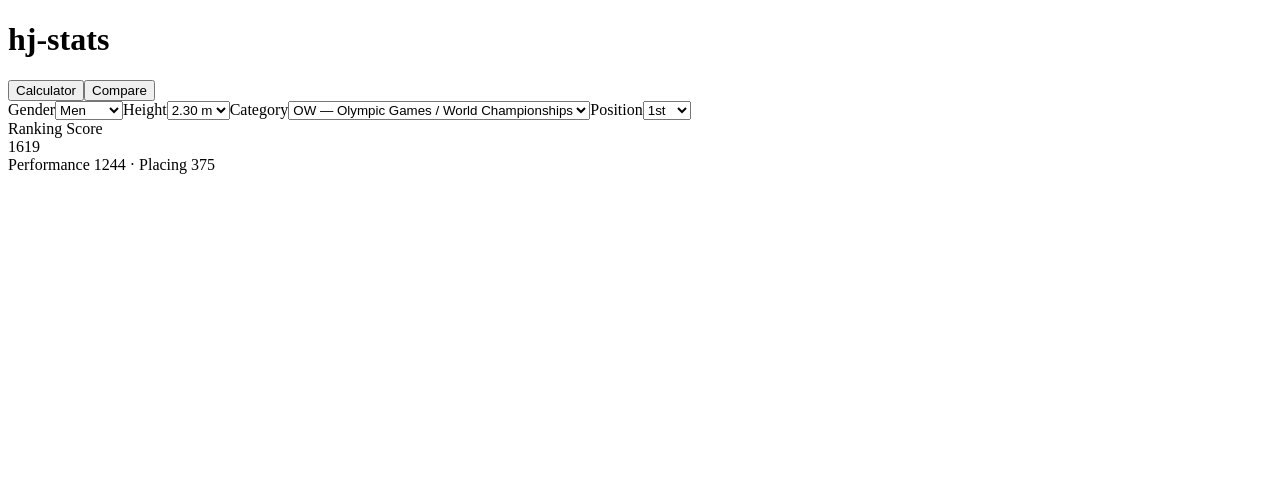
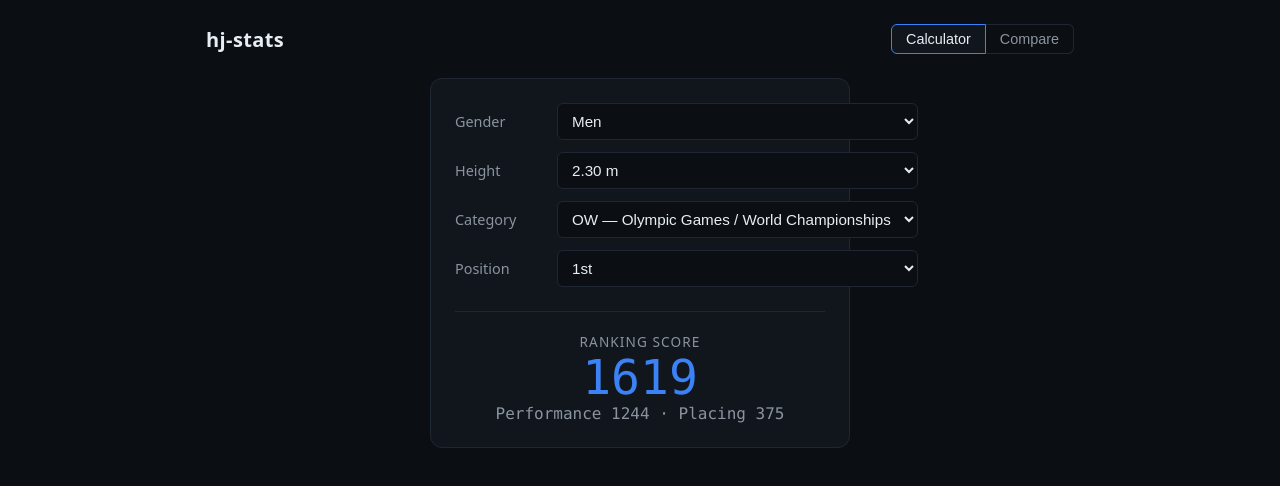
Before and after one commit to bahno/hj-stats, a React (Vite) app: page / in a window 1280 px wide. Shown: the top 486 px of the page. Built offline with nearby package versions, Linux system fonts and the light colour scheme.

Commit message:
feat: calm data-dashboard theme

```diff
--- a/src/main.tsx
+++ b/src/main.tsx
@@ -1,5 +1,6 @@
 import React from 'react';
 import ReactDOM from 'react-dom/client';
+import './styles.css';
 import App from './App';
 
 ReactDOM.createRoot(document.getElementById('root')!).render(
--- /dev/null
+++ b/src/styles.css
@@ -0,0 +1,40 @@
+:root {
+  --bg: #0b0f14;
+  --panel: #11161d;
+  --line: #1e2733;
+  --text: #e6edf3;
+  --muted: #8b949e;
+  --accent: #3b82f6;
+  --mono: ui-monospace, "SFMono-Regular", Menlo, Consolas, monospace;
+}
+* { box-sizing: border-box; }
+body { margin: 0; background: var(--bg); color: var(--text);
+  font-family: system-ui, -apple-system, sans-serif; }
+.app { max-width: 900px; margin: 0 auto; padding: 24px 16px 64px; }
+.topbar { display: flex; align-items: center; justify-content: space-between; margin-bottom: 24px; }
+.topbar h1 { font-size: 1.25rem; letter-spacing: 0.02em; margin: 0; }
+.nav button { background: transparent; color: var(--muted); border: 1px solid var(--line);
+  padding: 6px 14px; cursor: pointer; font-size: 0.9rem; }
+.nav button:first-child { border-radius: 6px 0 0 6px; }
+.nav button:last-child { border-radius: 0 6px 6px 0; border-left: none; }
+.nav button.active { color: var(--text); background: var(--panel); border-color: var(--accent); }
+.card { background: var(--panel); border: 1px solid var(--line); border-radius: 12px;
+  padding: 24px; max-width: 420px; margin: 0 auto; }
+.card.wide { max-width: 100%; }
+.fields { display: grid; gap: 12px; }
+.field { display: grid; grid-template-columns: 90px 1fr; align-items: center; gap: 12px; }
+.field span { color: var(--muted); font-size: 0.9rem; }
+.field select { background: var(--bg); color: var(--text); border: 1px solid var(--line);
+  border-radius: 6px; padding: 8px 10px; font-size: 0.95rem; }
+.result { margin-top: 24px; text-align: center; border-top: 1px solid var(--line); padding-top: 20px; }
+.score-label { color: var(--muted); font-size: 0.85rem; text-transform: uppercase; letter-spacing: 0.08em; }
+.score { font-family: var(--mono); font-variant-numeric: tabular-nums; font-size: 3rem;
+  color: var(--accent); line-height: 1.1; }
+.breakdown { color: var(--muted); font-family: var(--mono); font-variant-numeric: tabular-nums; }
+h2 { font-size: 0.95rem; color: var(--muted); font-weight: 600; margin: 28px 0 8px; }
+.numbers { width: 100%; border-collapse: collapse; margin-top: 16px; font-family: var(--mono);
+  font-variant-numeric: tabular-nums; font-size: 0.9rem; }
+.numbers th, .numbers td { text-align: right; padding: 6px 10px; border-bottom: 1px solid var(--line); }
+.numbers th:first-child, .numbers td:first-child { text-align: left; }
+.hint { color: var(--muted); font-size: 0.8rem; margin-top: 12px; }
+@media (max-width: 520px) { .field { grid-template-columns: 1fr; } }
```
